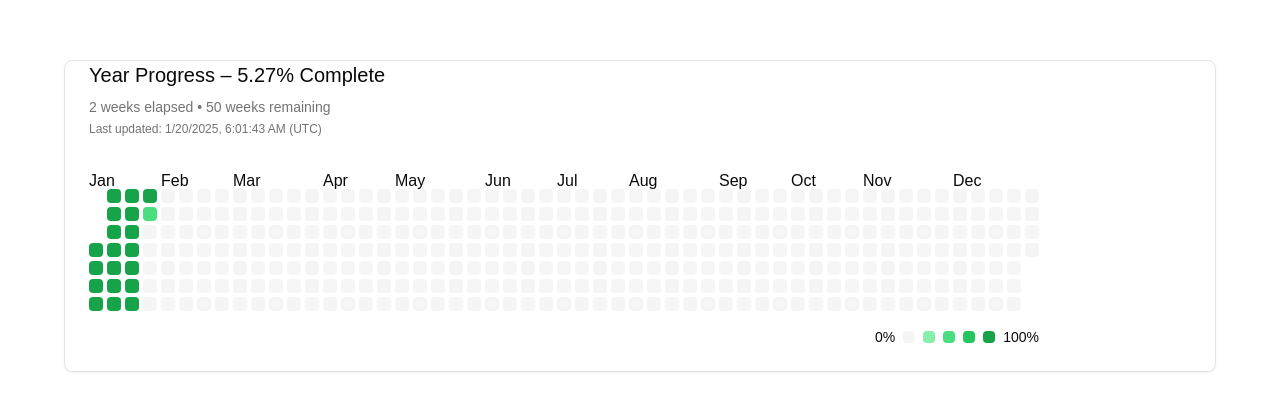
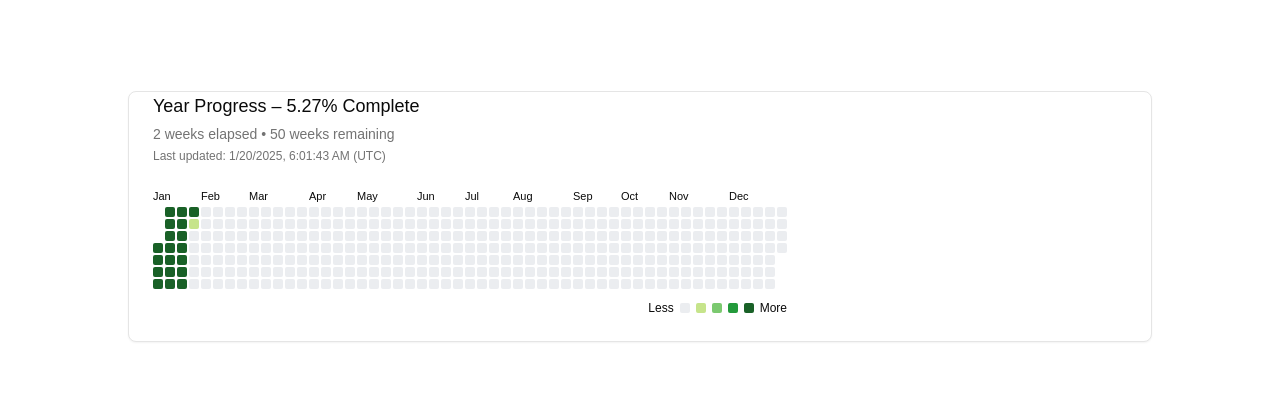
Before and after one commit to sriramkj07/Personalwebsite, a Next.js app: page /yeartracker in a window 1280 px wide. Shown: the part 184-594 px from the top of the page. Built offline with nearby package versions, Linux system fonts and the light colour scheme.

Commit message:
Update YearProgress.tsx

```diff
--- a/app/yeartracker/components/YearProgress.tsx
+++ b/app/yeartracker/components/YearProgress.tsx
@@ -6,46 +6,56 @@ import { Card, CardContent } from "@/components/ui/card";
 const STORAGE_KEY = 'yearProgressState';
 const UPDATE_INTERVAL = 60000;
 
+// A 5-step GitHub-like color scale, from “no activity” up to “most intense”
+const GITHUB_COLORS = [
+  "#EBEDF0", // 0% (future days)
+  "#c6e48b", // ~25%
+  "#7bc96f", // ~50%
+  "#239a3b", // ~75%
+  "#196127"  // 100% (fully in the past)
+];
+
 interface YearProgressState {
-  daysElapsed: number;
-  currentDayProgress: number;
-  progress: number;
-  lastUpdate: string;
-  timezone: string;
+  daysElapsed: number;        // how many whole days into the year we are
+  currentDayProgress: number; // fraction of the current day completed
+  progress: number;           // 0–100% of the year done
+  lastUpdate: string;         // ISO string of last update
+  timezone: string;           // e.g. "America/Los_Angeles"
 }
 
+/** Safely retrieve window.localStorage if available */
 const getStorageWithFallback = () => {
   if (typeof window === 'undefined') return null;
   try {
     return window.localStorage;
   } catch {
-    return {
-      getItem: () => null,
-      setItem: () => null
-    };
+    return { getItem: () => null, setItem: () => null };
   }
 };
 
-const getTotalDaysPassed = (now: Date) => {
-  const startOfYear = new Date(now.getFullYear(), 0, 1);
+/** Compute how many days have elapsed since Jan 1 of the current year */
+const getDaysElapsedThisYear = (now: Date) => {
+  const year = now.getFullYear();
+  const startOfYear = new Date(year, 0, 1);
   const diff = now.getTime() - startOfYear.getTime();
-  return diff / (1000 * 60 * 60 * 24);
+  return diff / (1000 * 60 * 60 * 24); // days
 };
 
 const YearProgress = () => {
   const storage = getStorageWithFallback();
 
-  // Compute an initial state
+  /** Create an initial progress state */
   const getInitialState = (): YearProgressState => {
     const now = new Date();
-    const totalDaysPassed = getTotalDaysPassed(now);
-    const completeDays = Math.floor(totalDaysPassed);
-    const partialDay = totalDaysPassed - completeDays;
+    const totalDays = getDaysElapsedThisYear(now);
+    const completeDays = Math.floor(totalDays);
+    const partialDay = totalDays - completeDays;
 
     return {
       daysElapsed: completeDays,
       currentDayProgress: partialDay,
-      progress: (totalDaysPassed / 365) * 100,
+      // approximate fraction of the year out of 365 (you could handle leap years if you want)
+      progress: (totalDays / 365) * 100,
       lastUpdate: now.toISOString(),
       timezone: Intl.DateTimeFormat().resolvedOptions().timeZone
     };
@@ -53,12 +63,13 @@ const YearProgress = () => {
 
   const [state, setState] = useState<YearProgressState>(getInitialState);
 
-  // Refresh progress every minute
+  /** Recalculate progress every minute */
   const calculateProgress = () => {
     try {
       const now = new Date();
-      const startOfYear = new Date(now.getFullYear(), 0, 1);
-      const endOfYear = new Date(now.getFullYear(), 11, 31, 23, 59, 59, 999);
+      const year = now.getFullYear();
+      const startOfYear = new Date(year, 0, 1);
+      const endOfYear = new Date(year, 11, 31, 23, 59, 59, 999);
 
       const diff = now.getTime() - startOfYear.getTime();
       const totalTime = endOfYear.getTime() - startOfYear.getTime();
@@ -78,47 +89,57 @@ const YearProgress = () => {
       storage?.setItem(STORAGE_KEY, JSON.stringify(newState));
     } catch (error) {
       console.error('Error calculating progress:', error);
+      // fallback
       setState(getInitialState());
     }
   };
 
   useEffect(() => {
     calculateProgress();
-    const interval = setInterval(calculateProgress, UPDATE_INTERVAL);
-    return () => clearInterval(interval);
+    const timer = setInterval(calculateProgress, UPDATE_INTERVAL);
+    return () => clearInterval(timer);
     // eslint-disable-next-line react-hooks/exhaustive-deps
   }, []);
 
-  // 7 rows (days of week) × up to 53 columns (weeks)
-  const numRows = 7;
-  const numCols = 53;
-  const cellSize = 14; // px
-  const cellGap = 4;   // px
+  /** Config for “GitHub‐style” layout */
+  const cellSize = 10; // px
+  const cellGap = 2;   // px
+  const numRows = 7;   // days of week
+  const currentYear = new Date().getFullYear();
 
-  const currentYear = new Date().getFullYear();
-  // Offset so Jan 1 aligns on its actual weekday
-  const firstDayOffset = new Date(currentYear, 0, 1).getDay();
+  // figure out the weekday for Jan 1 => that many cells are “shifted” in the top-left
+  const firstDayOffset = new Date(currentYear, 0, 1).getDay(); // Sunday=0, Monday=1, etc.
 
-  // Color intensity for each cell
-  const getDayIntensity = (dayNumber: number): string => {
+  // We want to skip any columns that occur after Dec 31 so we only show up to the last day
+  const dec31 = new Date(currentYear, 11, 31);
+  const dayNumberDec31 = Math.floor(
+    (dec31.getTime() - new Date(currentYear, 0, 1).getTime()) / (1000 * 60 * 60 * 24)
+  ); // 364 or 365 if leap year
+  const lastColIndex = Math.floor((dayNumberDec31 + firstDayOffset) / numRows);
+  // We'll go up to this many columns (plus 1)
+  const totalCols = lastColIndex + 1;
+
+  /**
+   * Determine the color for a given dayNumber by comparing it to daysElapsed.
+   * dayNumber < state.daysElapsed => fully in the past => darkest green
+   * dayNumber == state.daysElapsed => partial => scale 1..3 green
+   * dayNumber > state.daysElapsed => future => color #EBEDF0
+   */
+  const getCellColor = (dayNumber: number) => {
     if (dayNumber < state.daysElapsed) {
-      return 'bg-green-600';
+      return GITHUB_COLORS[4]; // darkest green
+    } else if (dayNumber === state.daysElapsed) {
+      const intensity = Math.floor(state.currentDayProgress * 4); // from 0..3
+      // 0 => light green, 3 => dark green
+      return GITHUB_COLORS[intensity === 0 ? 1 : intensity];
+      // Or map exactly: 0->1, 1->2, 2->3, 3->4 if you want
+    } else {
+      return GITHUB_COLORS[0]; // future (lightest gray)
     }
-    if (dayNumber === state.daysElapsed) {
-      const intensity = Math.floor(state.currentDayProgress * 4);
-      switch (intensity) {
-        case 0: return 'bg-green-300';
-        case 1: return 'bg-green-400';
-        case 2: return 'bg-green-500';
-        case 3: return 'bg-green-600';
-        default: return 'bg-green-300';
-      }
-    }
-    return 'bg-muted';
   };
 
-  // For hover tooltips
-  const formatDate = (dayNumber: number): string => {
+  /** For tooltip on each cell */
+  const formatDate = (dayNumber: number) => {
     const date = new Date(currentYear, 0, dayNumber + 1);
     return date.toLocaleDateString(undefined, {
       year: 'numeric',
@@ -127,32 +148,31 @@ const YearProgress = () => {
     });
   };
 
-  // Render the 7×53 grid
+  /** Render the 7 x `totalCols` grid */
   const generateGrid = () => {
-    const rows = [];
+    const rows: JSX.Element[] = [];
     for (let row = 0; row < numRows; row++) {
-      const rowCells = [];
-      for (let col = 0; col < numCols; col++) {
+      const rowCells: JSX.Element[] = [];
+      for (let col = 0; col < totalCols; col++) {
+        // figure out which day of the year this cell represents
         const dayNumber = col * numRows + row - firstDayOffset;
-        if (dayNumber >= 0 && dayNumber < 365) {
+        // if dayNumber is within [0..364 or 365], show a real day cell
+        if (dayNumber >= 0 && dayNumber <= dayNumberDec31) {
           const dateStr = formatDate(dayNumber);
-          const completionPercent =
-            dayNumber < state.daysElapsed
-              ? 100
-              : dayNumber === state.daysElapsed
-              ? (state.currentDayProgress * 100).toFixed(1)
-              : 0;
-
           rowCells.push(
             <div
               key={`day-${dayNumber}`}
-              className={`transition-colors duration-200 rounded-sm ${getDayIntensity(dayNumber)}`}
-              style={{ width: cellSize, height: cellSize }}
-              title={`${dateStr} – ${completionPercent}%`}
+              style={{
+                width: cellSize,
+                height: cellSize,
+                backgroundColor: getCellColor(dayNumber),
+                borderRadius: 2 // GitHub squares have slightly rounded corners
+              }}
+              title={dateStr}
             />
           );
         } else {
-          // Empty cell for days before Jan 1 or after Dec 31
+          // blank cell (before Jan 1 or after Dec 31)
           rowCells.push(
             <div
               key={`empty-${row}-${col}`}
@@ -162,7 +182,7 @@ const YearProgress = () => {
         }
       }
       rows.push(
-        <div key={`row-${row}`} className="flex" style={{ gap: cellGap }}>
+        <div key={`row-${row}`} style={{ display: 'flex', gap: cellGap }}>
           {rowCells}
         </div>
       );
@@ -170,30 +190,31 @@ const YearProgress = () => {
     return rows;
   };
 
-  // Compute month label positions
-  // For each month, find its dayNumber => figure out its column => place label
+  /** Absolutely-position month labels above correct column */
   const monthLabels = () => {
-    const labels = [];
+    const labels: JSX.Element[] = [];
     for (let m = 0; m < 12; m++) {
+      // day index for the 1st of month `m`
       const firstOfMonth = new Date(currentYear, m, 1);
-      const dayNumber = Math.floor(
-        (firstOfMonth.getTime() - new Date(currentYear, 0, 1).getTime())
-        / (1000 * 60 * 60 * 24)
+      if (firstOfMonth.getFullYear() !== currentYear) continue; // skip if out of year range
+      const dayIndex = Math.floor(
+        (firstOfMonth.getTime() - new Date(currentYear, 0, 1).getTime()) / (1000 * 60 * 60 * 24)
       );
-      const colIndex = Math.floor((dayNumber + firstDayOffset) / numRows);
-      if (colIndex < 0 || colIndex >= numCols) continue;
+      const colIndex = Math.floor((dayIndex + firstDayOffset) / numRows);
+      if (colIndex < 0 || colIndex >= totalCols) continue; // skip if out of the rendered columns
+
       const leftOffset = colIndex * (cellSize + cellGap);
       const monthName = firstOfMonth.toLocaleString(undefined, { month: 'short' });
 
       labels.push(
         <div
-          key={m}
+          key={`month-${m}`}
           style={{
             position: 'absolute',
             left: leftOffset,
             top: 0,
-            transform: 'translateX(0)',
-            whiteSpace: 'nowrap'
+            whiteSpace: 'nowrap',
+            fontSize: 11
           }}
         >
           {monthName}
@@ -203,19 +224,20 @@ const YearProgress = () => {
     return labels;
   };
 
-  const gridWidth = numCols * (cellSize + cellGap) - cellGap; // last column doesn't add gap
+  // total width & height of the grid in px
+  const gridWidth = totalCols * (cellSize + cellGap) - cellGap;
   const gridHeight = numRows * (cellSize + cellGap) - cellGap;
 
   return (
     <div className="min-h-screen bg-background p-4 flex justify-center items-center">
-      <Card className="bg-background text-foreground w-full max-w-6xl">
+      <Card className="bg-background text-foreground w-full max-w-5xl">
         <CardContent>
-          <div className="mb-8">
-            <div className="text-xl mb-2">
+          <div className="mb-6">
+            <div className="text-lg mb-1">
               Year Progress – {state.progress.toFixed(2)}% Complete
             </div>
             <div className="text-sm text-muted-foreground">
-              {Math.floor(state.daysElapsed / 7)} weeks elapsed • {52 - Math.floor(state.daysElapsed / 7)} weeks remaining
+              {Math.floor(state.daysElapsed / 7)} weeks elapsed &bull; {52 - Math.floor(state.daysElapsed / 7)} weeks remaining
             </div>
             <div className="text-xs text-muted-foreground mt-1">
               Last updated: {new Date(state.lastUpdate).toLocaleString()}
@@ -223,13 +245,13 @@ const YearProgress = () => {
             </div>
           </div>
 
-          <div className="relative" style={{ width: gridWidth }}>
-            {/* Month labels aligned to columns */}
-            <div style={{ position: 'relative', height: '16px', marginBottom: '4px' }}>
+          <div style={{ position: 'relative', width: gridWidth }}>
+            {/* Month labels (absolute‐positioned) */}
+            <div style={{ position: 'relative', height: 15, marginBottom: 4 }}>
               {monthLabels()}
             </div>
 
-            {/* The grid */}
+            {/* The grid itself */}
             <div
               style={{
                 display: 'flex',
@@ -242,15 +264,21 @@ const YearProgress = () => {
               {generateGrid()}
             </div>
 
-            {/* Legend */}
-            <div className="flex items-center gap-2 mt-4 text-sm justify-end">
-              <span>0%</span>
-              <div className="w-3 h-3 rounded-sm bg-muted" />
-              <div className="w-3 h-3 rounded-sm bg-green-300" />
-              <div className="w-3 h-3 rounded-sm bg-green-400" />
-              <div className="w-3 h-3 rounded-sm bg-green-500" />
-              <div className="w-3 h-3 rounded-sm bg-green-600" />
-              <span>100%</span>
+            {/* Legend row – from 0% to 100% in GitHub color scale */}
+            <div style={{ display: 'flex', alignItems: 'center', gap: 6, justifyContent: 'flex-end', marginTop: 10 }}>
+              <span style={{ fontSize: 12 }}>Less</span>
+              {GITHUB_COLORS.map((clr, idx) => (
+                <div
+                  key={`legend-${idx}`}
+                  style={{
+                    width: cellSize,
+                    height: cellSize,
+                    backgroundColor: clr,
+                    borderRadius: 2
+                  }}
+                />
+              ))}
+              <span style={{ fontSize: 12 }}>More</span>
             </div>
           </div>
         </CardContent>
```
